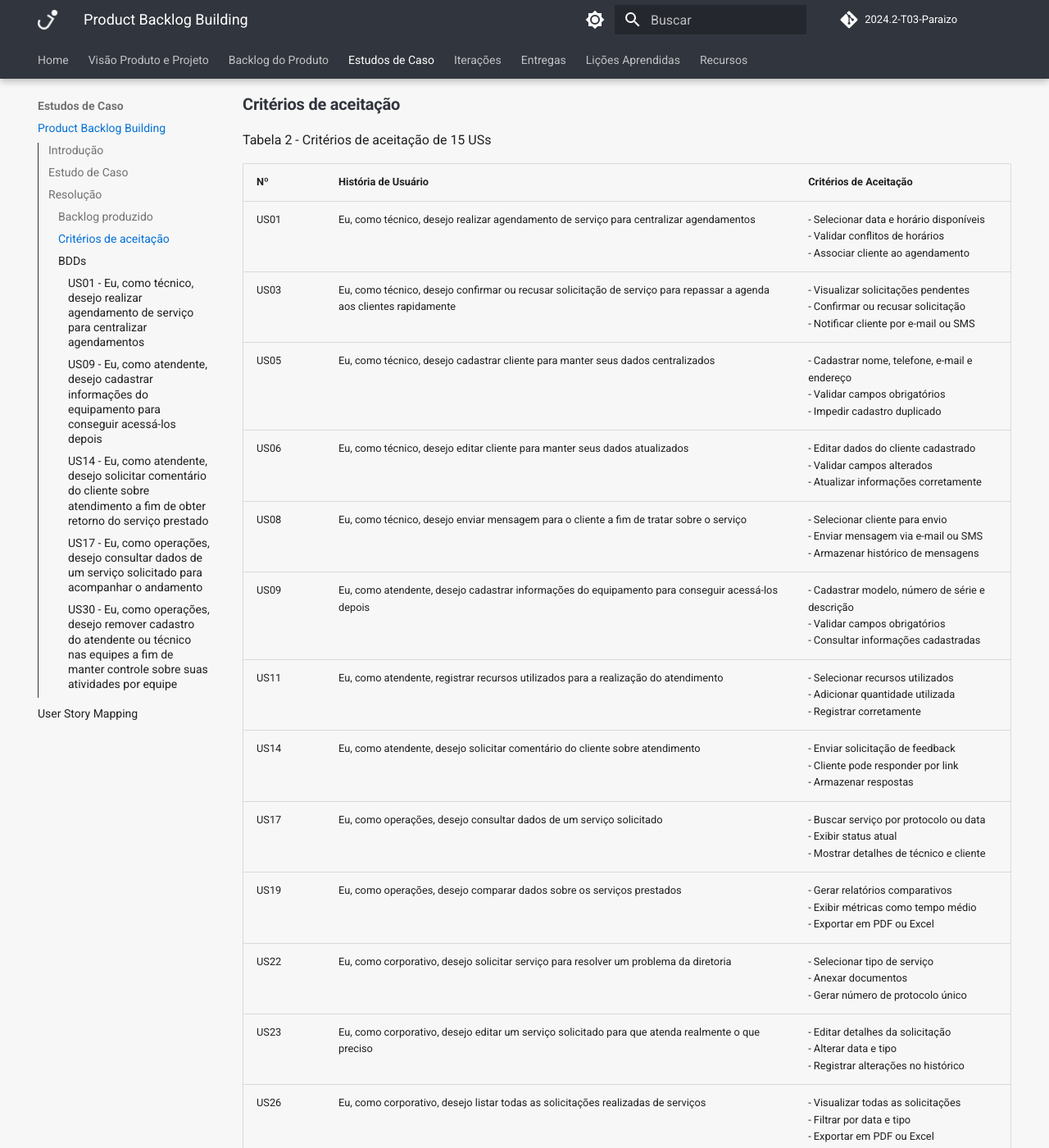
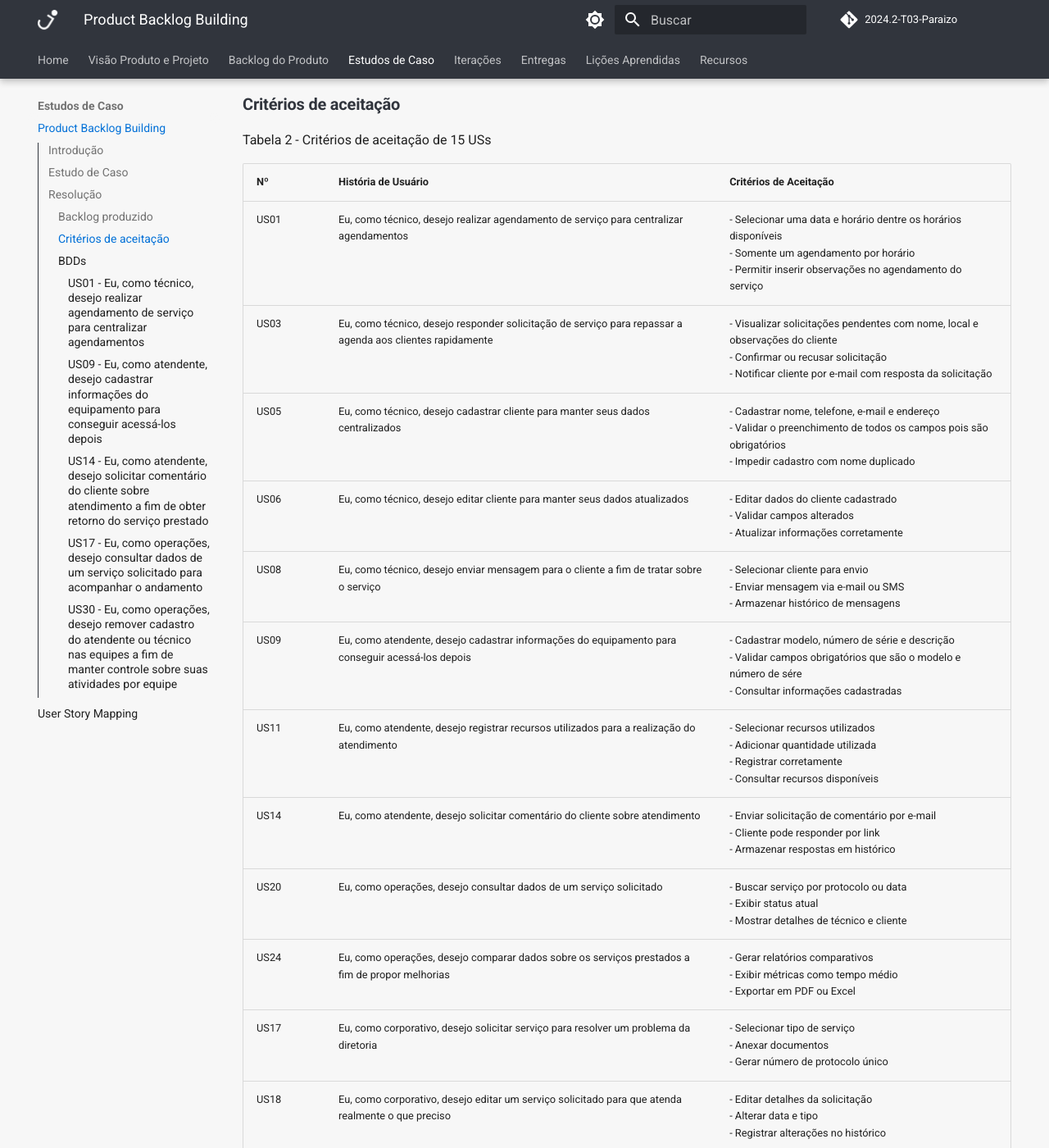
Before and after one commit to mdsreq-fga-unb/2024.2-T03-Paraizo, an MkDocs documentation site: the page built from docs/estudos-de-caso/pbb/index.md, in a window 1280 px wide and 1400 px high, scrolled down 3490 px. Shown: the whole window at 82% size. Built offline with MkDocs 1.6.1 and Material for MkDocs 9.7.7, drawn with Linux system fonts in a browser that asks for light colours; comment, search, counter and statistics services are not loaded; the version menu is left out; some of the changed text lies outside the part shown.

Commit message:
Correção dos critérios de aceitação de diversas US's

```diff
--- a/docs/estudos-de-caso/pbb/index.md
+++ b/docs/estudos-de-caso/pbb/index.md
@@ -74,21 +74,21 @@ Tabela 2 - Critérios de aceitação de 15 USs
 
 | Nº   | História de Usuário                                                                                                 | Critérios de Aceitação                                                                                                         |
 |------|-------------------------------------------------------------------------------------------------------------------|------------------------------------------------------------------------------------------------------------------------------|
-| US01 | Eu, como técnico, desejo realizar agendamento de serviço para centralizar agendamentos                            | - Selecionar data e horário disponíveis <br> - Validar conflitos de horários <br> - Associar cliente ao agendamento         |
-| US03 | Eu, como técnico, desejo confirmar ou recusar solicitação de serviço para repassar a agenda aos clientes rapidamente | - Visualizar solicitações pendentes <br> - Confirmar ou recusar solicitação <br> - Notificar cliente por e-mail ou SMS     |
-| US05 | Eu, como técnico, desejo cadastrar cliente para manter seus dados centralizados                                   | - Cadastrar nome, telefone, e-mail e endereço <br> - Validar campos obrigatórios <br> - Impedir cadastro duplicado          |
+| US01 | Eu, como técnico, desejo realizar agendamento de serviço para centralizar agendamentos                            | - Selecionar uma data e horário dentre os horários disponíveis <br> - Somente um agendamento por horário <br> - Permitir inserir observações no agendamento do serviço  |
+| US03 | Eu, como técnico, desejo responder solicitação de serviço para repassar a agenda aos clientes rapidamente | - Visualizar solicitações pendentes com nome, local e observações do cliente <br> - Confirmar ou recusar solicitação <br> - Notificar cliente por e-mail com resposta da solicitação |
+| US05 | Eu, como técnico, desejo cadastrar cliente para manter seus dados centralizados                                   | - Cadastrar nome, telefone, e-mail e endereço <br> - Validar o preenchimento de todos os campos pois são obrigatórios <br> - Impedir cadastro com nome duplicado          |
 | US06 | Eu, como técnico, desejo editar cliente para manter seus dados atualizados                                       | - Editar dados do cliente cadastrado <br> - Validar campos alterados <br> - Atualizar informações corretamente              |
 | US08 | Eu, como técnico, desejo enviar mensagem para o cliente a fim de tratar sobre o serviço                          | - Selecionar cliente para envio <br> - Enviar mensagem via e-mail ou SMS <br> - Armazenar histórico de mensagens            |
-| US09 | Eu, como atendente, desejo cadastrar informações do equipamento para conseguir acessá-los depois                 | - Cadastrar modelo, número de série e descrição <br> - Validar campos obrigatórios <br> - Consultar informações cadastradas |
-| US11 | Eu, como atendente, registrar recursos utilizados para a realização do atendimento                               | - Selecionar recursos utilizados <br> - Adicionar quantidade utilizada <br> - Registrar corretamente                       |
-| US14 | Eu, como atendente, desejo solicitar comentário do cliente sobre atendimento                                     | - Enviar solicitação de feedback <br> - Cliente pode responder por link <br> - Armazenar respostas                          |
-| US17 | Eu, como operações, desejo consultar dados de um serviço solicitado                                             | - Buscar serviço por protocolo ou data <br> - Exibir status atual <br> - Mostrar detalhes de técnico e cliente             |
-| US19 | Eu, como operações, desejo comparar dados sobre os serviços prestados                                           | - Gerar relatórios comparativos <br> - Exibir métricas como tempo médio <br> - Exportar em PDF ou Excel                     |
-| US22 | Eu, como corporativo, desejo solicitar serviço para resolver um problema da diretoria                            | - Selecionar tipo de serviço <br> - Anexar documentos <br> - Gerar número de protocolo único                                 |
-| US23 | Eu, como corporativo, desejo editar um serviço solicitado para que atenda realmente o que preciso                | - Editar detalhes da solicitação <br> - Alterar data e tipo <br> - Registrar alterações no histórico                        |
-| US26 | Eu, como corporativo, desejo listar todas as solicitações realizadas de serviços                                | - Visualizar todas as solicitações <br> - Filtrar por data e tipo <br> - Exportar em PDF ou Excel                           |
-| US27 | Eu, como operações, desejo listar as atividades das equipes                                                     | - Visualizar atividades por equipe e data <br> - Filtrar por status <br> - Acessível apenas para usuários autorizados       |
-| US30 | Eu, como operações, desejo remover cadastro do atendente ou técnico nas equipes                                 | - Buscar atendente pelo nome ou ID <br> - Confirmar remoção antes de concluir <br> - Registrar data e responsável          |
+| US09 | Eu, como atendente, desejo cadastrar informações do equipamento para conseguir acessá-los depois                 | - Cadastrar modelo, número de série e descrição <br> - Validar campos obrigatórios que são o modelo e número de sére <br> - Consultar informações cadastradas |
+| US11 | Eu, como atendente, desejo registrar recursos utilizados para a realização do atendimento                               | - Selecionar recursos utilizados <br> - Adicionar quantidade utilizada <br> - Registrar corretamente  <br> - Consultar recursos disponíveis        |
+| US14 | Eu, como atendente, desejo solicitar comentário do cliente sobre atendimento                                     | - Enviar solicitação de comentário por e-mail <br> - Cliente pode responder por link <br> - Armazenar respostas em histórico |
+| US20 | Eu, como operações, desejo consultar dados de um serviço solicitado                                             | - Buscar serviço por protocolo ou data <br> - Exibir status atual <br> - Mostrar detalhes de técnico e cliente             |
+| US24 | Eu, como operações, desejo comparar dados sobre os serviços prestados a fim de propor melhorias | - Gerar relatórios comparativos <br> - Exibir métricas como tempo médio <br> - Exportar em PDF ou Excel                     |
+| US17 | Eu, como corporativo, desejo solicitar serviço para resolver um problema da diretoria                            | - Selecionar tipo de serviço <br> - Anexar documentos <br> - Gerar número de protocolo único                                 |
+| US18 | Eu, como corporativo, desejo editar um serviço solicitado para que atenda realmente o que preciso                | - Editar detalhes da solicitação <br> - Alterar data e tipo <br> - Registrar alterações no histórico                        |
+| US21 | Eu, como corporativo, desejo listar todas as solicitações  de serviços para acompanhar meus pedidos   | - Visualizar todas as solicitações <br> - Filtrar por data e tipo <br> - Exportar em PDF ou Excel                           |
+| US27 | Eu, como operações, desejo listar as atividades das equipes a fim de acompanhar suas tarefas  | - Visualizar atividades por equipe e data <br> - Filtrar por status <br> - Acessível apenas para usuários de operações   |
+| US32 | Eu, como operações, desejo remover cadastro do atendente da equipe  | - Buscar atendente pelo nome ou ID <br> - Confirmar remoção antes de concluir <br> - Registrar data e responsável          |
 
 Fonte: Pedro Miguel M. de O. dos Santos
 
```
